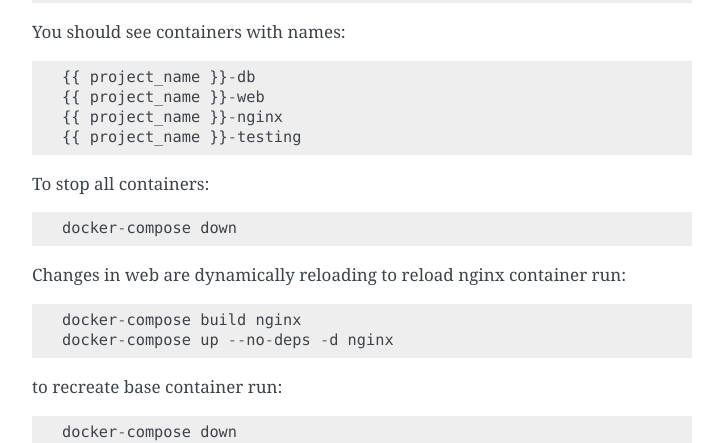
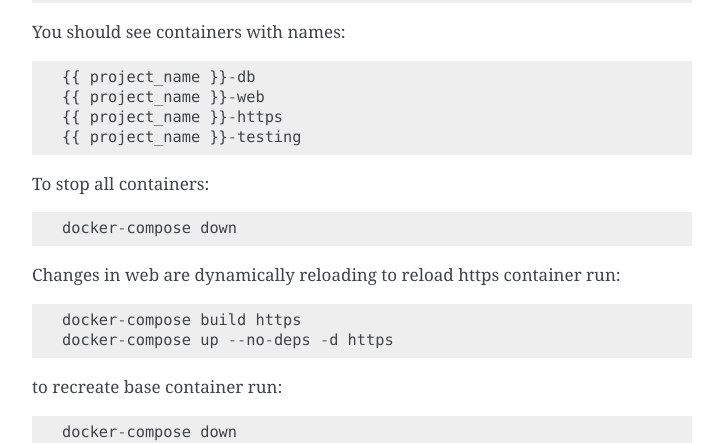
Before and after one commit to paterit/django-microservice-template, a Sphinx documentation site: the page built from docs/source/for_developers.rst, in a window 1280 px wide and 900 px high, scrolled down 841 px. Shown: the part 152-595 px from the top of the window, without its empty margins (388-1111 px from the left). Built offline with Sphinx 7.4.7, drawn with Linux system fonts in a browser that asks for light colours.

Commit message:
Rename nginx to https to make underling http server easier to be replaced.

```diff
--- a/docker-compose.prod.yml
+++ b/docker-compose.prod.yml
@@ -10,5 +10,5 @@ services:
   db:
     restart: always
 
-  nginx:
+  https:
     restart: always
--- a/docs/source/for_developers.rst
+++ b/docs/source/for_developers.rst
@@ -51,7 +51,7 @@ You should see containers with names::
 
   {{ project_name }}-db
   {{ project_name }}-web
-  {{ project_name }}-nginx
+  {{ project_name }}-https
   {{ project_name }}-testing
 
 To stop all containers::
@@ -59,10 +59,10 @@ To stop all containers::
   docker-compose down
 
 Changes in web are dynamically reloading
-to reload nginx container run::
+to reload https container run::
 
-   docker-compose build nginx
-   docker-compose up --no-deps -d nginx
+   docker-compose build https
+   docker-compose up --no-deps -d https
 
 to recreate base container run::
 
```
Also changed, not shown: README.md (+3 -3 lines), docker-compose.yml (+6 -6 lines), 2 other files.
